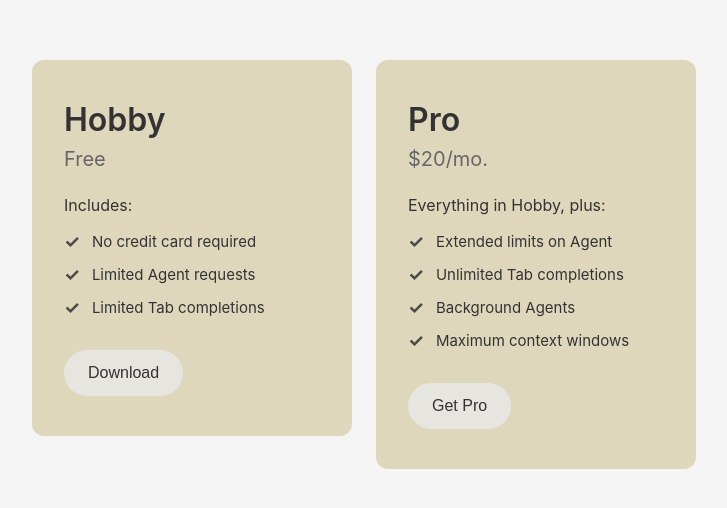
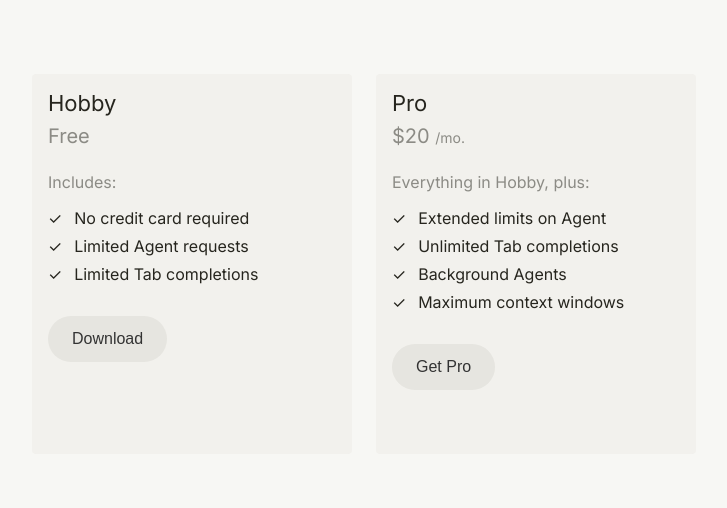
Before and after one commit to sabrinaschmahl/ai_coding_bootcamp_w1, a plain HTML site: page index.html in a window 1280 px wide. Shown: the part 136-644 px from the top of the page, without its empty margins (276-1003 px from the left). Drawn offline with Linux system fonts and the light colour scheme.

Commit message:
Styled UI cards
Updated font family and card style

```diff
--- a/index.html
+++ b/index.html
@@ -4,13 +4,17 @@
     <meta charset="UTF-8">
     <meta name="viewport" content="width=device-width, initial-scale=1.0">
     <title>Pricing Plans</title>
+    <link rel="preconnect" href="https://fonts.googleapis.com">
+    <link rel="preconnect" href="https://fonts.gstatic.com" crossorigin>
+    <link href="https://fonts.googleapis.com/css2?family=Inter:wght@400;500;600;700&display=swap" rel="stylesheet">
     <link rel="stylesheet" href="styles.css">
 </head>
 <body>
     <div class="cards-container">
         <div class="card">
-            <h1 class="card-title">Hobby</h1>
-            <p class="card-price">Free</p>
+            <h3 class="card-title">Hobby</h3>
+            <p class="card-price"</p>
+                <span class="price-amount">Free</span>
             <div class="card-content">
                 <p class="includes-text">Includes:</p>
                 <ul class="features-list">
@@ -31,8 +35,10 @@
             <button class="download-button">Download</button>
         </div>
         <div class="card">
-            <h1 class="card-title">Pro</h1>
-            <p class="card-price">$20/mo.</p>
+            <h3 class="card-title">Pro</h3>
+            <p class="card-price"</p>
+                <span class="price-amount">$20</span>
+                <span class="price-period">/mo.</span>
             <div class="card-content">
                 <p class="includes-text">Everything in Hobby, plus:</p>
                 <ul class="features-list">
--- a/styles.css
+++ b/styles.css
@@ -5,8 +5,8 @@
 }
 
 body {
-    font-family: -apple-system, BlinkMacSystemFont, 'Segoe UI', Roboto, Oxygen, Ubuntu, Cantarell, sans-serif;
-    background-color: #f5f5f5;
+    font-family: 'Inter', -apple-system, BlinkMacSystemFont, 'Segoe UI', Roboto, sans-serif;
+    background-color: #f7f7f4;
     display: flex;
     justify-content: center;
     align-items: center;
@@ -24,24 +24,39 @@
 }
 
 .card {
-    background-color: #ded7bc;
-    border-radius: 12px;
-    padding: 40px 32px;
+    background-color: #f2f1ed;
+    border-radius: 4px;
+    padding: 16px;
     width: 320px;
+    height: 380px;
     flex-shrink: 0;
 }
 
 .card-title {
-    font-size: 32px;
-    font-weight: 600;
-    color: #333;
+    font-size: 22px;
+    font-weight: 400;
+    color: #26251e;
     margin-bottom: 8px;
 }
 
 .card-price {
     font-size: 20px;
-    color: #666;
+    color: #26251e80;
     margin-bottom: 24px;
+}
+
+.price-amount {
+    font-size: 20px;
+    font-weight: 400;
+    color: #26251e80;
+    display: inline-flex;
+    align-items: baseline;
+}
+
+.price-period {
+    font-size: 14px;
+    font-weight: 400;
+    color: #26251e80;
 }
 
 .card-content {
@@ -50,8 +65,8 @@
 
 .includes-text {
     font-size: 16px;
-    color: #333;
-    margin-bottom: 16px;
+    color: #26251e80;
+    margin: 16px 0px;
 }
 
 .features-list {
@@ -62,16 +77,16 @@
 .features-list li {
     display: flex;
     align-items: center;
-    margin-bottom: 12px;
-    font-size: 15px;
-    color: #333;
+    margin-bottom: 8px;
+    font-size: 16px;
+    color: #26251e;
 }
 
 .checkmark {
-    color: #4a4a4a;
-    font-size: 18px;
+    color: #26251e;
+    font-size: 16px;
     margin-right: 12px;
-    font-weight: bold;
+    font-weight: medium;
 }
 
 .download-button {
```
